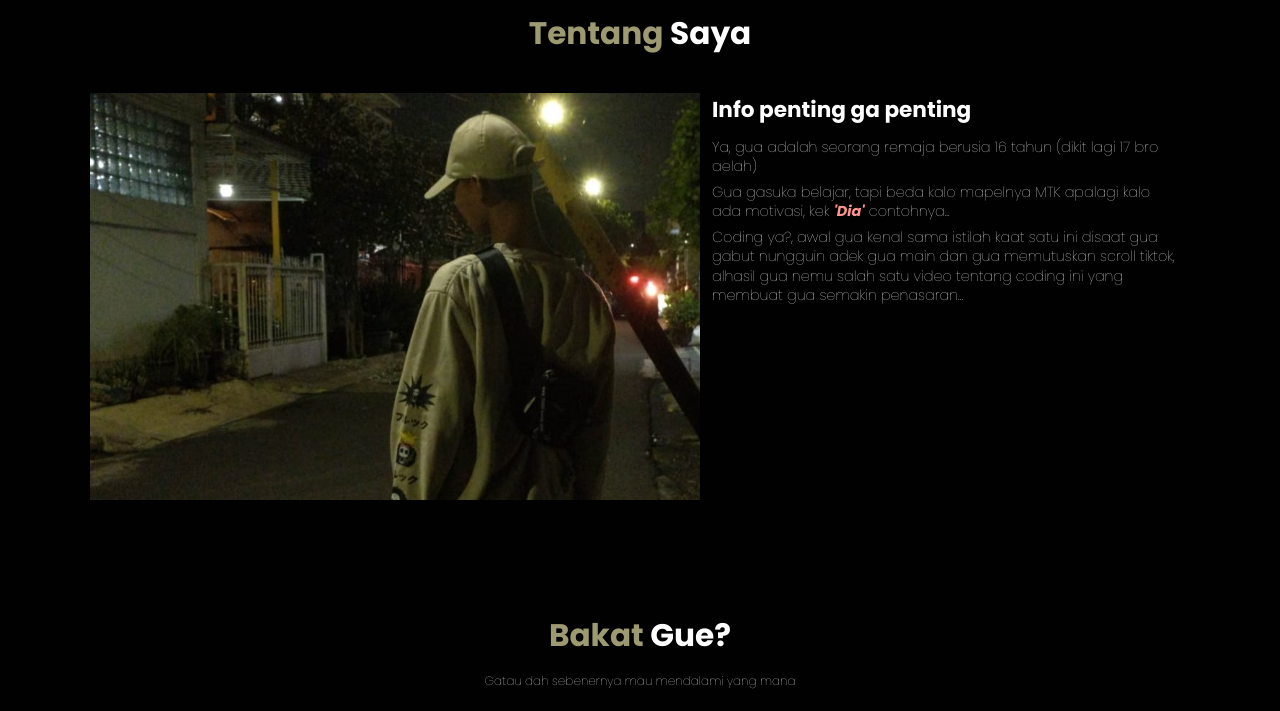
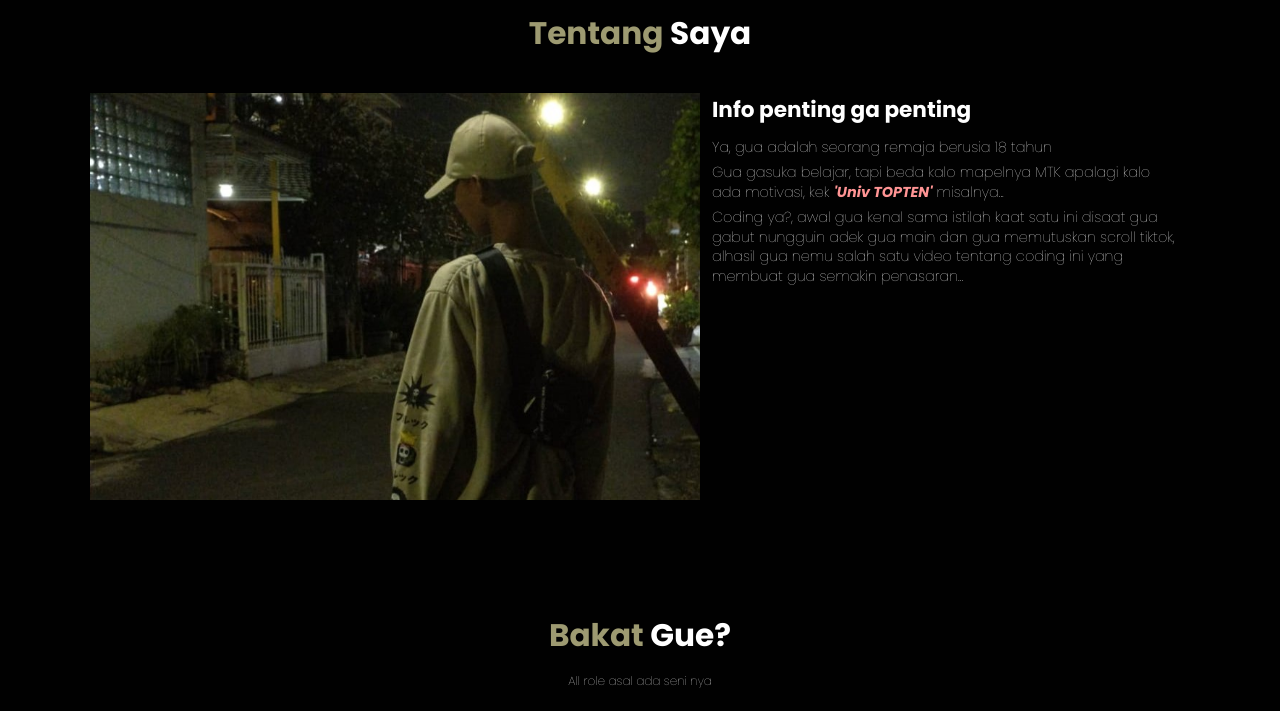
Before and after one commit to repanbangsawaneropa/Portofolio-Ujung-Tebing, a plain HTML site: page index.html in a window 1280 px wide. Shown: the part 1120-1831 px from the top of the page. Drawn offline with nearby package versions, Linux system fonts and the light colour scheme.

Commit message:
Revise personal details and content in index.html
Updated personal information and content in the index.html file.

```diff
--- a/index.html
+++ b/index.html
@@ -51,7 +51,7 @@
           HAH?! <span>Rhevans</span> Itu Siapa Sih ?
         </h1>
         <p data-aos="fade-right" data-aos-delay="250">
-          Entahlah, gua sendiri gatau gua siapa...
+          Entahlah, gua sendiri belum tau target mau jadi apa...
         </p>
         <a data-aos="fade-right" data-aos-delay="400" href="#" class="cta"
           >Piw piww</a
@@ -71,12 +71,11 @@
         <div class="content">
           <h3>Info penting ga penting</h3>
           <p>
-            Ya, gua adalah seorang remaja berusia 16 tahun (dikit lagi 17 bro
-            aelah)
+            Ya, gua adalah seorang remaja berusia 18 tahun
           </p>
           <p>
             Gua gasuka belajar, tapi beda kalo mapelnya MTK apalagi kalo ada
-            motivasi, kek <span>'Dia'</span> contohnya...
+            motivasi, kek <span>'Univ TOPTEN'</span> misalnya...
           </p>
           <p>
             Coding ya?, awal gua kenal sama istilah kaat satu ini disaat gua
@@ -92,7 +91,7 @@
     <!-- Menu Section Start -->
     <section id="menu" class="menu">
       <h2><span>Bakat</span> Gue?</h2>
-      <p>Gatau dah sebenernya mau mendalami yang mana</p>
+      <p>All role asal ada seni nya</p>
       <div class="row">
         <div class="menu-card">
           <img src="img/menu/1.jpg" alt="Fotografi" class="menu-card-img" />
@@ -178,7 +177,7 @@
       </div>
 
       <div class="credit">
-        <p>Created by <a href="">yoruhaa_</a>. | &copy; 2025</p>
+        <p>Created by <a href="">reppunk._</a>. | &copy; 2025</p>
       </div>
     </footer>
     <!-- Footer End -->
```
